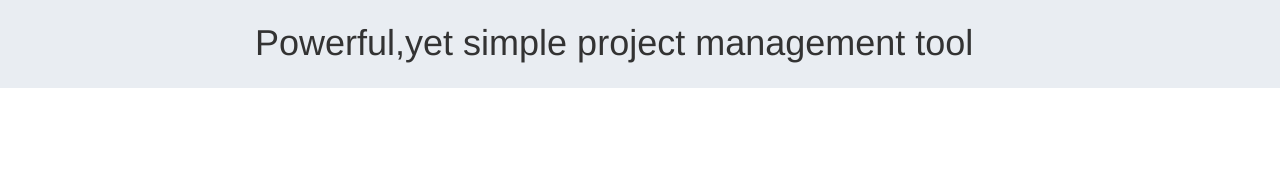
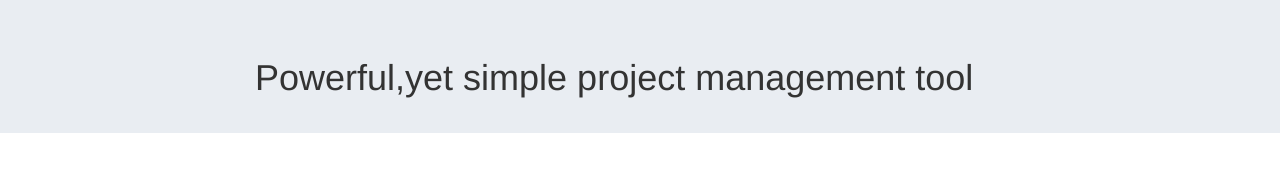
Before and after one commit to GabrieleVir/projet-3-progressive-enhancement, a plain HTML site: page html/activecollab.html in a window 1280 px wide. Shown: the part 56-228 px from the top of the page. Drawn offline with Linux system fonts and the light colour scheme.

Commit message:
active collab start

```diff
--- a/css/active_collab_style.css
+++ b/css/active_collab_style.css
@@ -15,5 +15,6 @@
 }
 
 .titre_page {
-	padding-bottom: 15px;
+	padding-bottom: 25px;
+	padding-top: 35px;
 }
```
